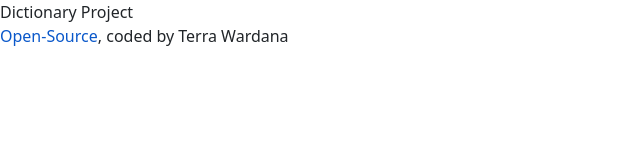
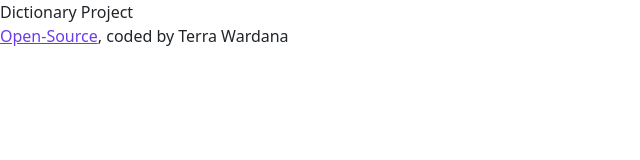
Before and after one commit to Rakta1/Dictionary-project, a React (Create React App) app: page / in a window 1280 px wide. In both pictures the pointer is over the link "Open-Source". Shown: the top 160 px of the page, without its empty margins (0-640 px from the left). Built offline with nearby package versions, Linux system fonts and the light colour scheme.

Commit message:
added different style for hover

```diff
--- a/src/App.css
+++ b/src/App.css
@@ -1,3 +1,8 @@
 footer a {
 	text-decoration: none;
+	color: #885df1;
 }
+footer a:hover {
+	color: #6d3bed;
+	text-decoration: underline;
+}
```
